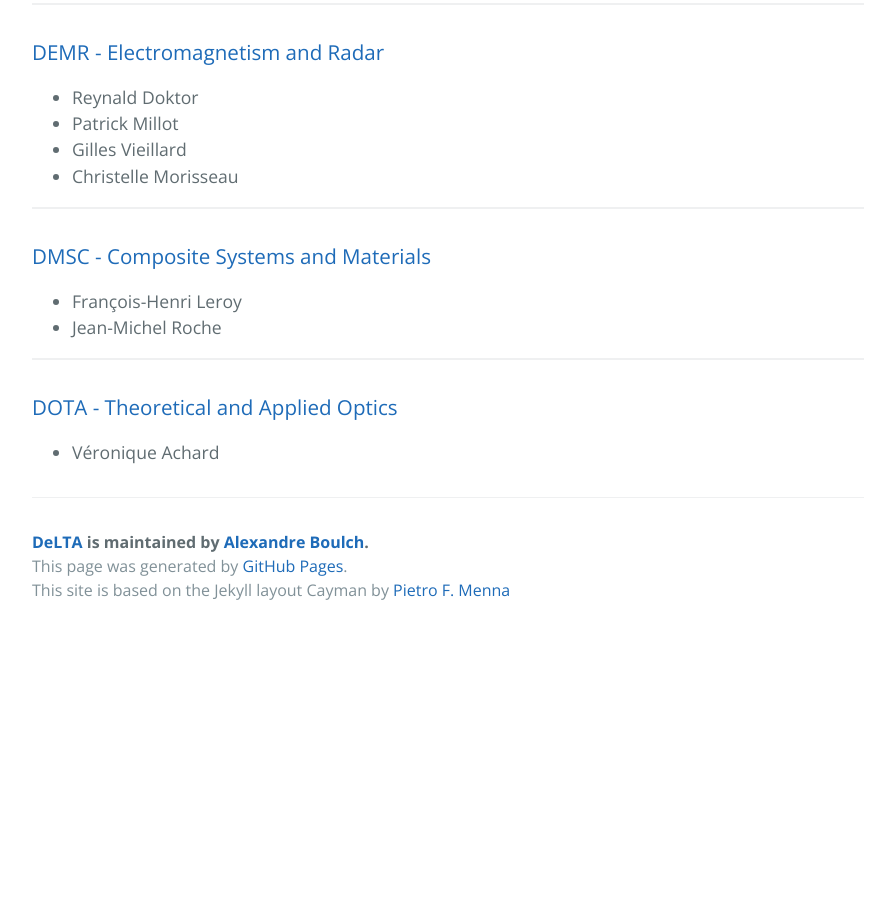
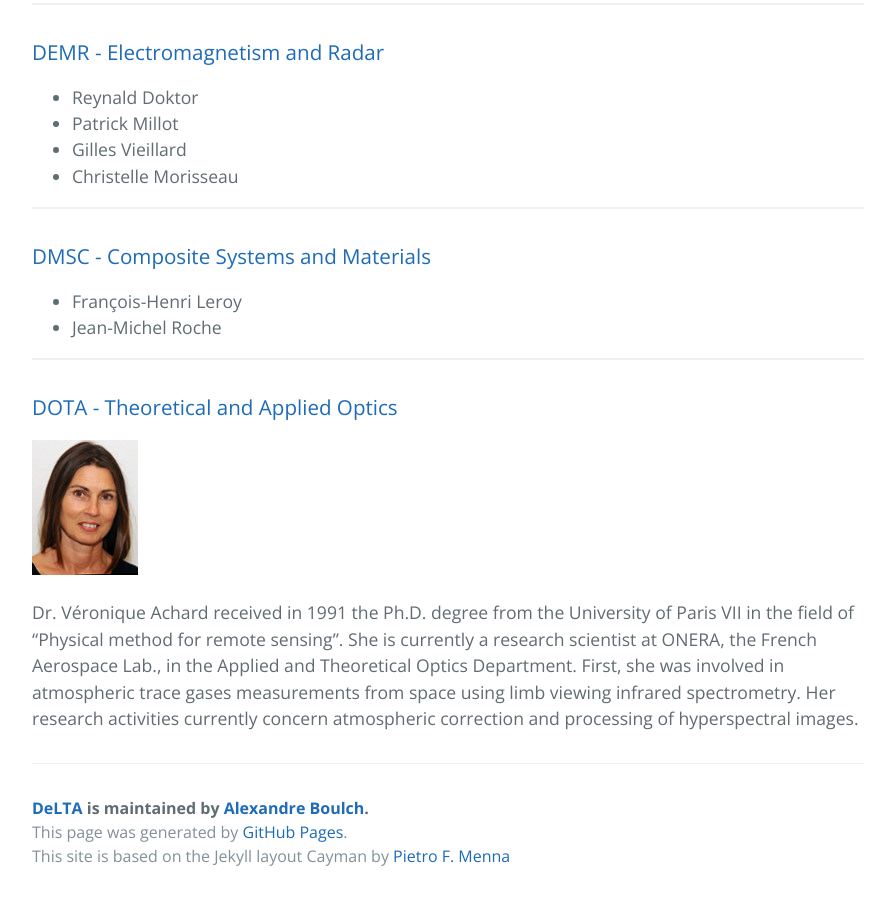
Before and after one commit to delta-onera/delta-onera.github.io, a Jekyll site: the page built from _pages/team.md, in a window 1280 px wide and 900 px high, scrolled down 3226 px. Shown: the whole window, without its empty margins (192-1087 px from the left). Built offline with Jekyll 4.4.1, drawn with Linux system fonts in a browser that asks for light colours; our own code applies the rules of GitHub Pages for plain Markdown files; before the commit the page ends 3860 px from its top, so only the background shows below that.

Commit message:
update team

```diff
--- a/_pages/team.md
+++ b/_pages/team.md
@@ -76,4 +76,6 @@ Dr. [Frédéric Champagnat](https://www.researchgate.net/profile/Frederic_Champa
 ---
 ### [DOTA - Theoretical and Applied Optics](http://www.onera.fr/en/dota)<a name="dota"></a>
 
-* Véronique Achard
+![alt text](team/V_Achard.jpg "Véronique Achard")
+
+Dr. Véronique Achard received in 1991 the Ph.D. degree from the University of Paris VII in the field of “Physical method for remote sensing”. She is currently a research scientist at ONERA, the French Aerospace Lab., in the Applied and Theoretical Optics Department. First, she was involved in atmospheric trace gases measurements from space using limb viewing infrared spectrometry. Her research activities currently concern atmospheric correction and processing of hyperspectral images.
```
Also changed, not shown: _pages/team/V_Achard.jpg (added).
